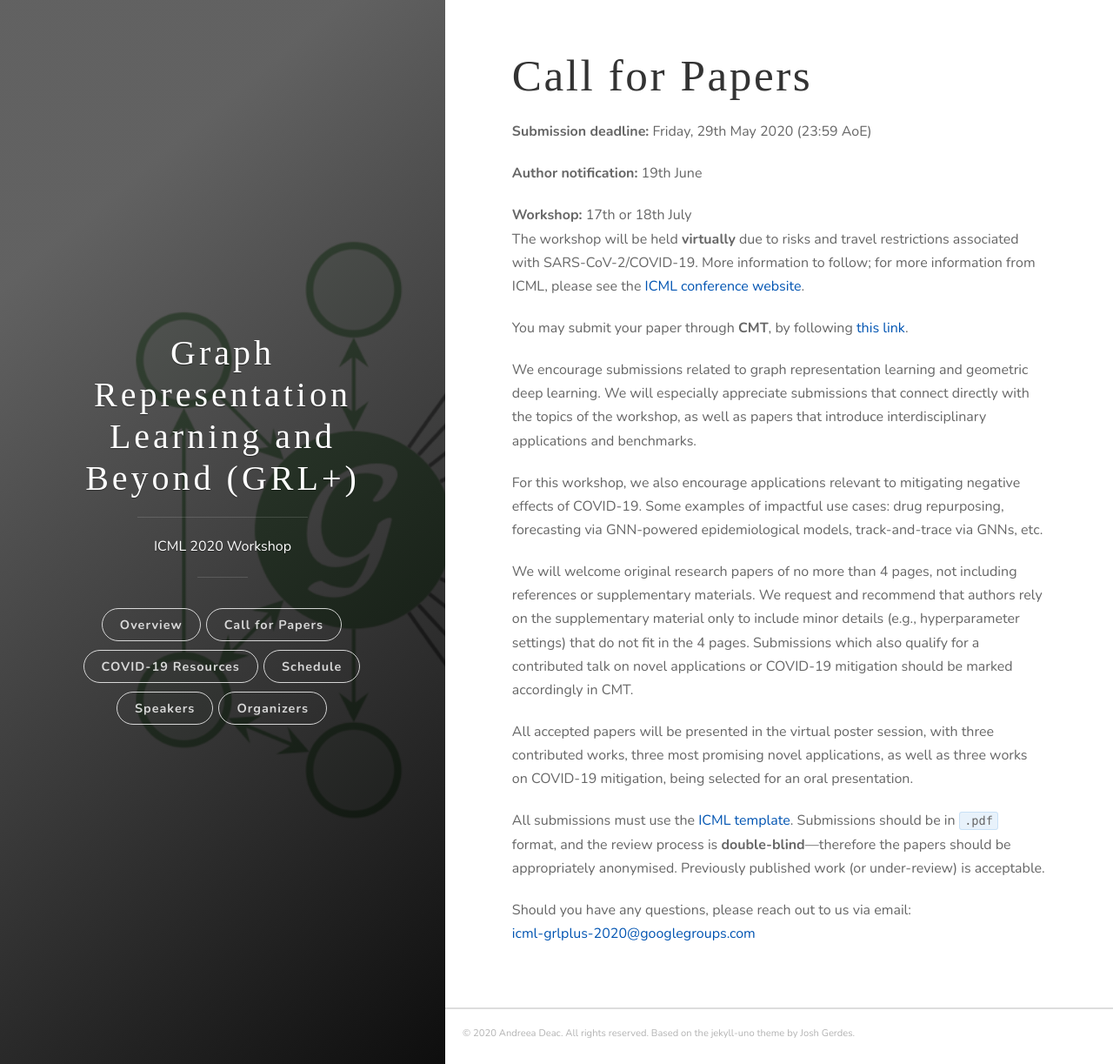
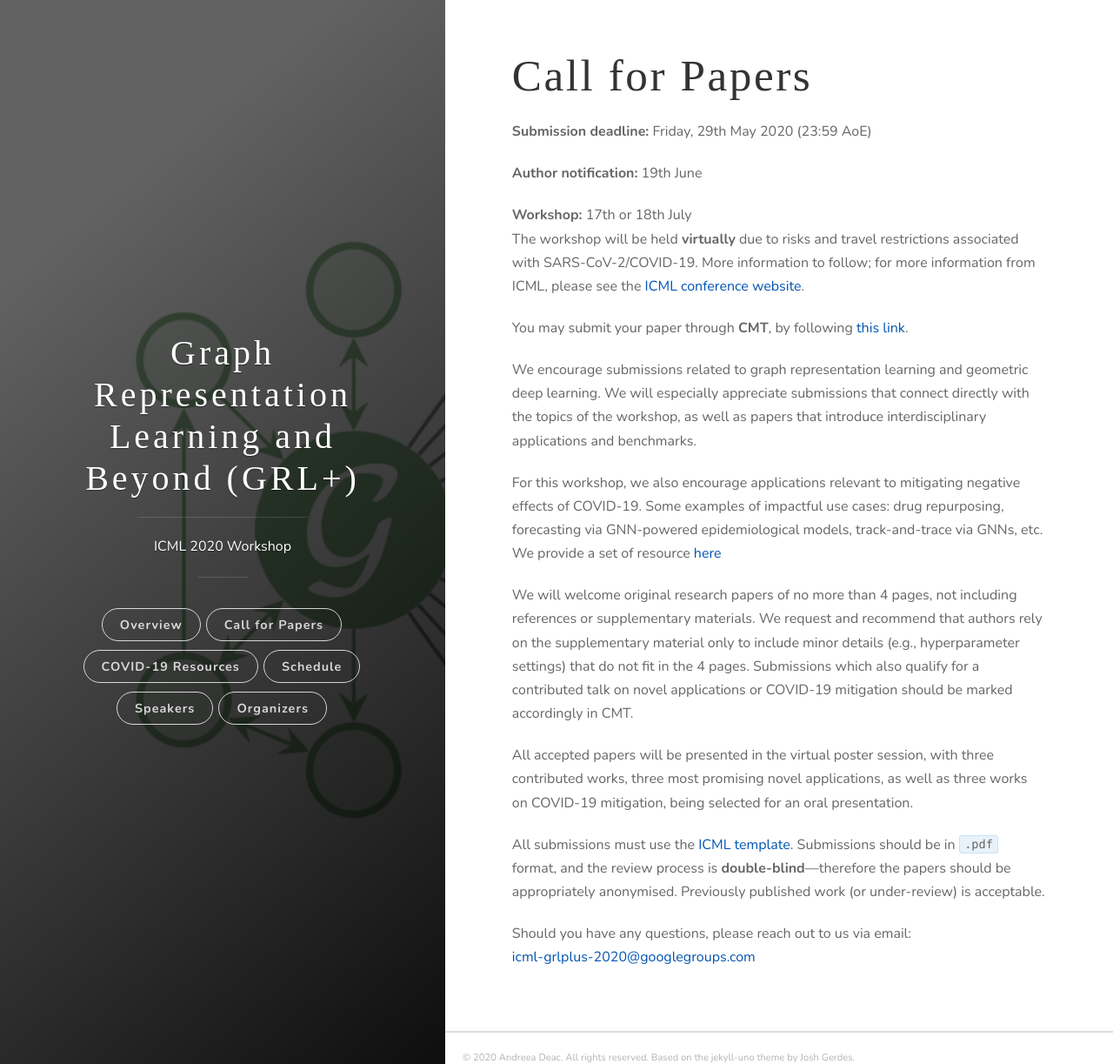
Before and after one commit to grlplus/grlplus.github.io, a Jekyll site: the page built from cfp.md, in a window 1280 px wide and 1223 px high. Shown: the whole window at 87% size. Built offline with Jekyll 4.4.1, drawn with Linux system fonts in a browser that asks for light colours; some web fonts are replaced.

Commit message:
add link in cfp

```diff
--- a/cfp.md
+++ b/cfp.md
@@ -15,7 +15,7 @@ You may submit your paper through **CMT**, by following [this link](https://cmt3
 
 We encourage submissions related to graph representation learning and geometric deep learning. We will especially appreciate submissions that connect directly with the topics of the workshop, as well as papers that introduce interdisciplinary applications and benchmarks.
 
-For this workshop, we also encourage applications relevant to mitigating negative effects of COVID-19. Some examples of impactful use cases: drug repurposing, forecasting via GNN-powered epidemiological models, track-and-trace via GNNs, etc.
+For this workshop, we also encourage applications relevant to mitigating negative effects of COVID-19. Some examples of impactful use cases: drug repurposing, forecasting via GNN-powered epidemiological models, track-and-trace via GNNs, etc. We provide a set of resource [here](/covid19/)
 
 We will welcome original research papers of no more than 4 pages, not including references or supplementary materials. We request and recommend that authors rely on the supplementary material only to include minor details (e.g., hyperparameter settings) that do not fit in the 4 pages. Submissions which also qualify for a contributed talk on novel applications or COVID-19 mitigation should be marked accordingly in CMT.
 
```
